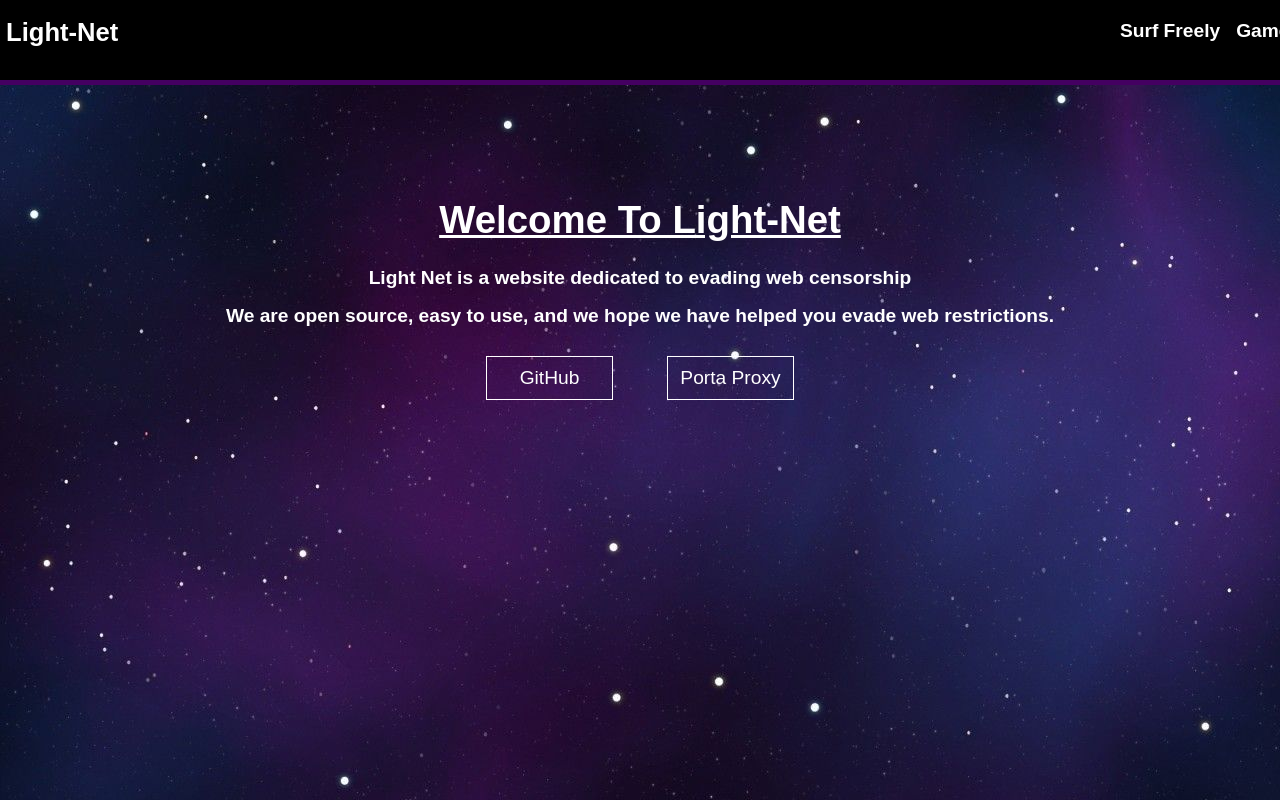
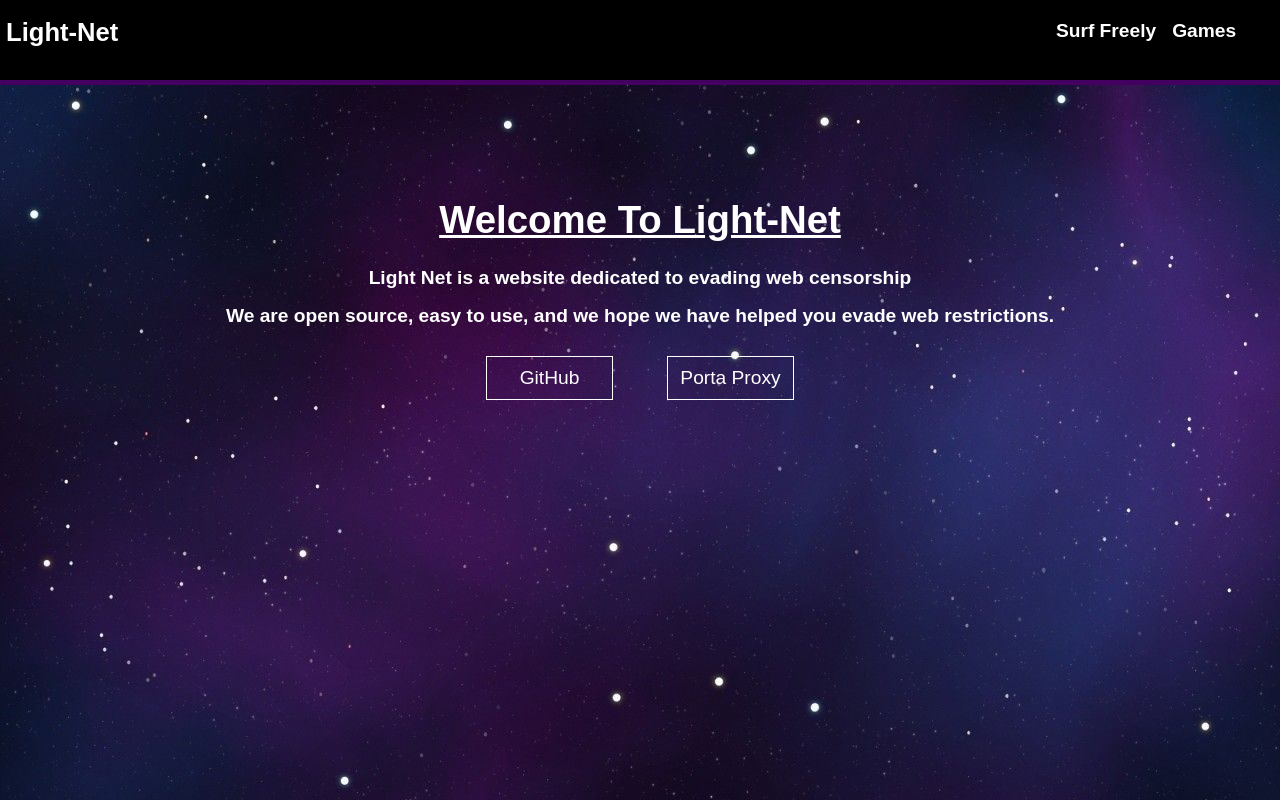
Before and after one commit to MasonWalker24/light-net-reborn, a plain HTML site: page index.html in a window 1280 px wide. Drawn offline with Linux system fonts and the light colour scheme; a web font is replaced by a local one.

Commit message:
Update primary.css

```diff
--- a/primary.css
+++ b/primary.css
@@ -34,7 +34,7 @@ font-size: 1vw;
 position: relative;
 background: transparent;
 border: none;
-left: 77%;
+left: 72%;
 bottom: 5%;
 transition: .2s;
 color: white;
```
